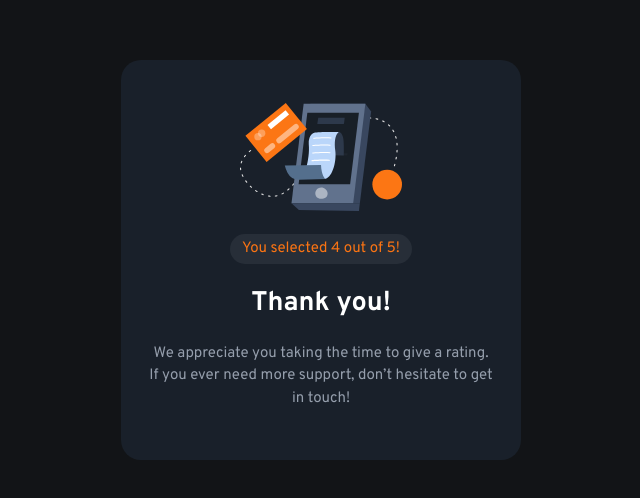
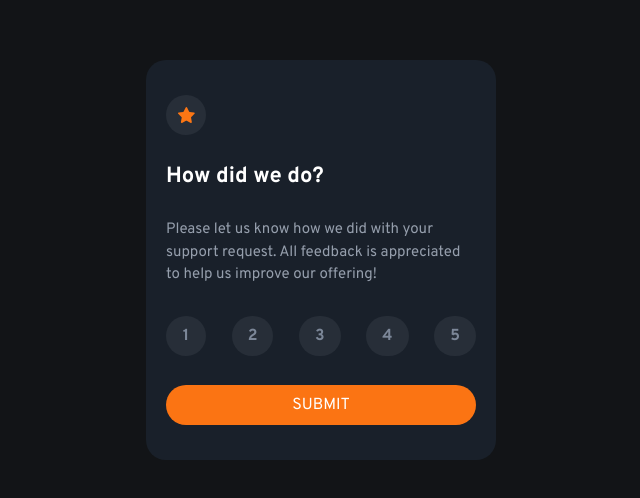
Before and after one commit to a-zajonc/interactive-rating-component, a React (Create React App) app: page / in a window 1280 px wide. Shown: the part 140-638 px from the top of the page, without its empty margins (319-959 px from the left). Built offline with nearby package versions, Linux system fonts and the light colour scheme.

Commit message:
Add Route to Rating and Thank You Component

```diff
--- a/src/App.js
+++ b/src/App.js
@@ -1,13 +1,18 @@
 import { ChakraProvider, Box } from '@chakra-ui/react'
 import { RatingComponent } from './Component/RatingComponent';
 import { ThankYouComponent } from './Component/ThankYouComponent';
+import { BrowserRouter as Router, Routes, Route } from 'react-router-dom';
 
 function App() {
   return <ChakraProvider>
-    <Box bgColor="#121417" height="100vh" display='flex' justifyContent='center' alignItems='center'>
-      {/* <RatingComponent /> */}
-      <ThankYouComponent />
-    </Box>
+    <Router>
+      <Box bgColor="#121417" height="100vh" display='flex' justifyContent='center' alignItems='center'>
+        <Routes>
+          <Route exact path="/" element={<RatingComponent />} />
+          <Route exact path="/thankyou" element={<ThankYouComponent />} />
+        </Routes>
+      </Box>
+    </Router>
   </ChakraProvider>
 }
 
```
